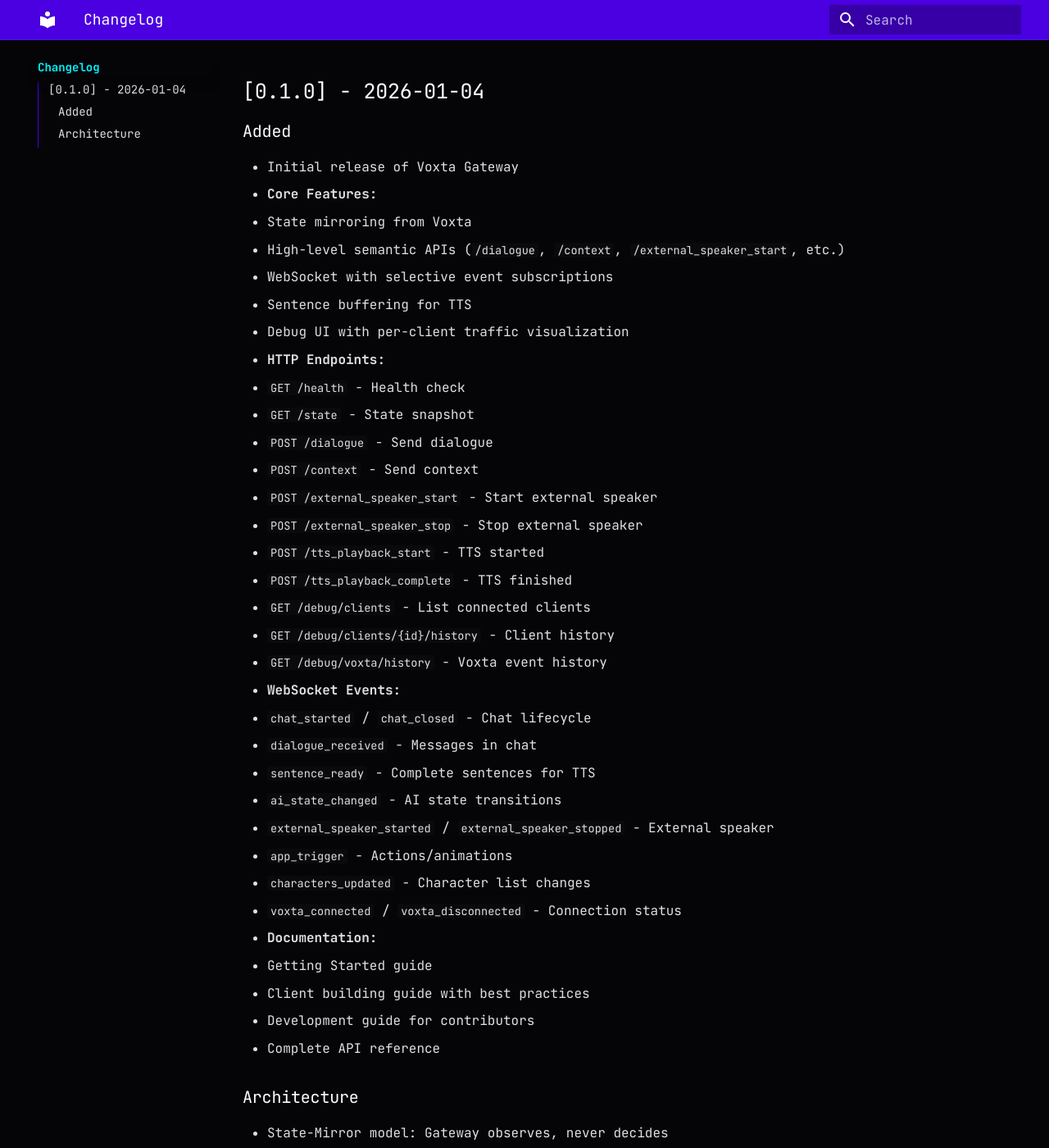
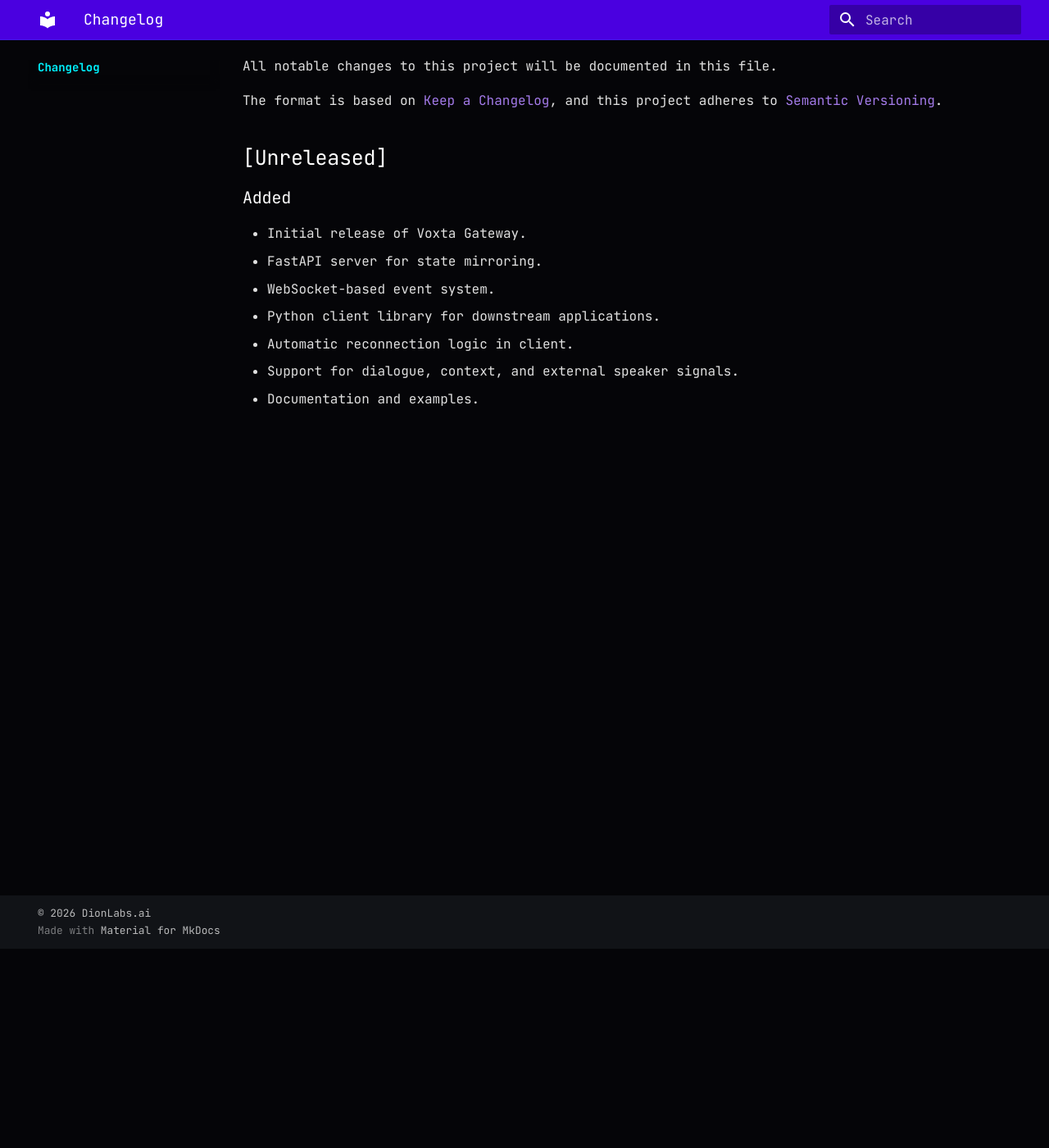
Before and after one commit to dion-labs/voxta-gateway, an MkDocs documentation site: the page built from docs/changelog.md, in a window 1280 px wide and 1400 px high, scrolled down 243 px. Shown: the whole window at 82% size. Built offline with MkDocs 1.6.1 and Material for MkDocs 9.7.7, drawn with Linux system fonts in a browser that asks for light colours; some of the changed text lies outside the part shown.

Commit message:
docs: refactor changelog to project root and enable mkdocstrings

```diff
--- /dev/null
+++ b/CHANGELOG.md
@@ -0,0 +1,17 @@
+# Changelog
+
+All notable changes to this project will be documented in this file.
+
+The format is based on [Keep a Changelog](https://keepachangelog.com/en/1.0.0/),
+and this project adheres to [Semantic Versioning](https://semver.org/spec/v2.0.0.html).
+
+## [Unreleased]
+
+### Added
+- Initial release of Voxta Gateway.
+- FastAPI server for state mirroring.
+- WebSocket-based event system.
+- Python client library for downstream applications.
+- Automatic reconnection logic in client.
+- Support for dialogue, context, and external speaker signals.
+- Documentation and examples.
--- a/docs/changelog.md
+++ b/docs/changelog.md
@@ -1,53 +1,3 @@
 # Changelog
 
-All notable changes to this project will be documented in this file.
-
-The format is based on [Keep a Changelog](https://keepachangelog.com/en/1.0.0/),
-and this project adheres to [Semantic Versioning](https://semver.org/spec/v2.0.0.html).
-
-## [0.1.0] - 2026-01-04
-
-### Added
-
-- Initial release of Voxta Gateway
-- **Core Features:**
-  - State mirroring from Voxta
-  - High-level semantic APIs (`/dialogue`, `/context`, `/external_speaker_start`, etc.)
-  - WebSocket with selective event subscriptions
-  - Sentence buffering for TTS
-  - Debug UI with per-client traffic visualization
-
-- **HTTP Endpoints:**
-  - `GET /health` - Health check
-  - `GET /state` - State snapshot
-  - `POST /dialogue` - Send dialogue
-  - `POST /context` - Send context
-  - `POST /external_speaker_start` - Start external speaker
-  - `POST /external_speaker_stop` - Stop external speaker
-  - `POST /tts_playback_start` - TTS started
-  - `POST /tts_playback_complete` - TTS finished
-  - `GET /debug/clients` - List connected clients
-  - `GET /debug/clients/{id}/history` - Client history
-  - `GET /debug/voxta/history` - Voxta event history
-
-- **WebSocket Events:**
-  - `chat_started` / `chat_closed` - Chat lifecycle
-  - `dialogue_received` - Messages in chat
-  - `sentence_ready` - Complete sentences for TTS
-  - `ai_state_changed` - AI state transitions
-  - `external_speaker_started` / `external_speaker_stopped` - External speaker
-  - `app_trigger` - Actions/animations
-  - `characters_updated` - Character list changes
-  - `voxta_connected` / `voxta_disconnected` - Connection status
-
-- **Documentation:**
-  - Getting Started guide
-  - Client building guide with best practices
-  - Development guide for contributors
-  - Complete API reference
-
-### Architecture
-
-- State-Mirror model: Gateway observes, never decides
-- Consumer-First features: Only implement what's needed
-- High-level semantic APIs hiding Voxta internals
+--8<-- "CHANGELOG.md"
--- a/mkdocs.yml
+++ b/mkdocs.yml
@@ -67,3 +67,14 @@
 
 plugins:
   - search
+  - mkdocstrings:
+      handlers:
+        python:
+          options:
+            show_source: false
+            show_root_heading: true
+            show_category_heading: true
+            separate_signature: true
+            docstring_section_style: list
+            merge_init_into_class: true
+            show_signature_annotations: true
```
